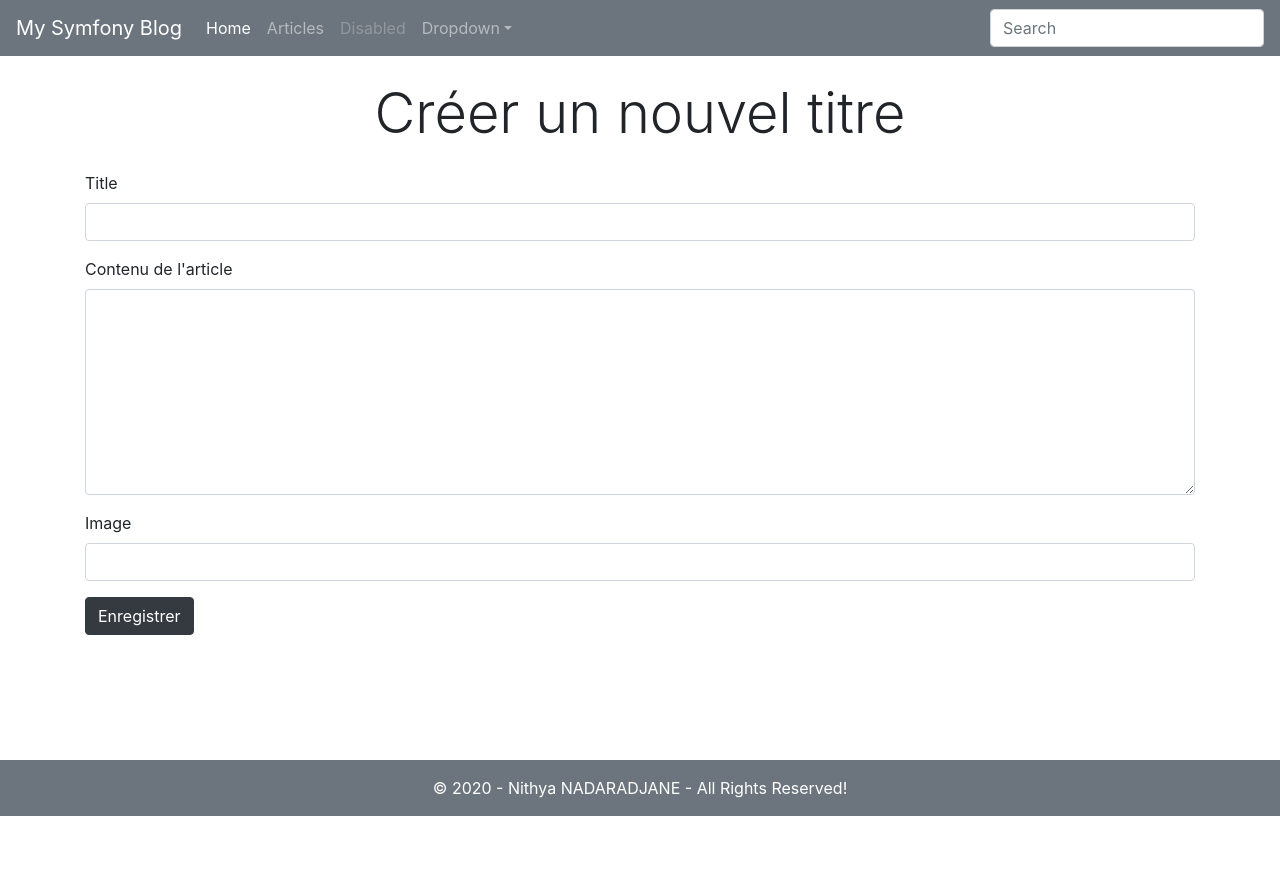
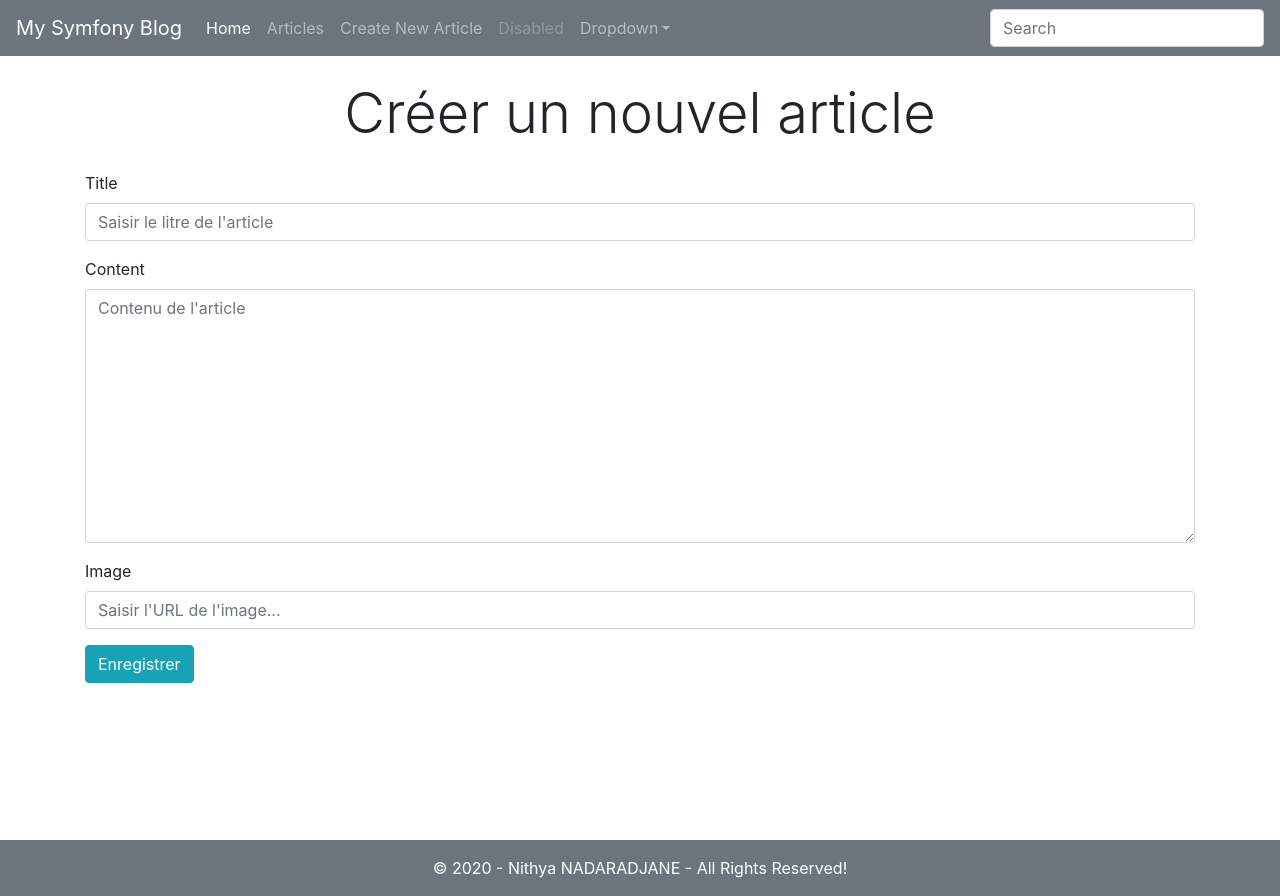
Before and after one commit to Clicknith/demoBlog, a Symfony app: template templates/blog/create.html.twig in a window 1280 px wide. Before the commit the page ends 816 px from the top, so only its background shows below. Run offline with Twig, Linux system fonts and the light colour scheme; the template is opened without the code that fills it, so the values that code supplies are empty; form fields are guessed from the names that the template uses; some libraries are stand-ins or nearby versions.

Commit message:
developpement insertion + modif articles + dev formulaire

```diff
--- a/public/css/style.css
+++ b/public/css/style.css
@@ -1,3 +1,3 @@
 .my-container{
-    min-height: 85vh !important;
+    min-height: 95vh !important;
 }
--- a/templates/base.html.twig
+++ b/templates/base.html.twig
@@ -26,6 +26,9 @@
                     </li>
                     <li class="nav-item">
                         <a class="nav-link" href="{{ path('blog') }}">Articles</a>
+                    </li>
+                    <li class="nav-item">
+                        <a class="nav-link" href="{{ path('blog_create') }}">Create New Article</a>
                     </li>
                     <li class="nav-item">
                         <a class="nav-link disabled" href="#" tabindex="-1" aria-disabled="true">Disabled</a>
--- a/templates/blog/create.html.twig
+++ b/templates/blog/create.html.twig
@@ -1,10 +1,29 @@
 {% extends "base.html.twig" %}
+
+
 
 {% block body %}
 
-    <h3 class="display-4 my-4 text-center">Créer un nouvel titre</h3>
+    <h5 class="display-4 text-center my-4">Créer un nouvel article</h5>
 
-    <form>
+    {# {{ form(formArticle) }}  'form' is a predefined Twig Method, and 'formArticle' comes from BlogController line 115 #}
+
+    {# form_start() fonction de TWIG permettant de commencer le formulaire, de générer la balise <form> ouvrante, Symfony intègre automatiquement l'attribut 'method="post"' #}{# form_end() fonction de TWIG permettant de terminer le formulaire, de générer la balise </form> fermante #}     {# form_row() fonction TWIG qui permet d'afficher les champs du formulaire 1 par 1 #}{# Le bouton submit est codé en dur puisque le formulaire servira à la fois et à insérer mais aussi à modifier #}{# SI on crée la bouton avec la fonction add() dans le controller, il sera difficile de modifier son lable (modifier ou supprimer) #}
+
+
+    {{form_start(formArticle, {'attr': {'class': 'col-md-7 mx-auto'}} ) }}
+
+        {{ form_row(formArticle.title, {'attr': {'placeholder': "Saisir le litre de l'article"}}) }}
+
+        {{ form_row(formArticle.content, {'attr': {'placeholder': "Contenu de l'article", "rows": 10}}) }}
+
+        {{ form_row(formArticle.image, {'attr': {'placeholder': "Saisir l'URL de l'image..."}}) }}
+
+        <button type="submit" class="btn btn-info">Enregistrer </button>
+
+    {{form_end(formArticle) }}
+
+    {# <form method="post" action="" class="col-md-6 mx-auto">
         <div class="form-group">
             <label for="exampleInputEmail1">Title</label>
             <input type="text" class="form-control" id="title" name="title">
@@ -18,7 +37,7 @@
             <input type="text" class="form-control" id="image" name="image">
         </div>
         <button type="submit" class="btn btn-dark">Enregistrer</button>
-    </form>
+    </form> #}
 
 
 
```
Also changed, not shown: src/Controller/BlogController.php (+75 -3 lines), 1 other file.
